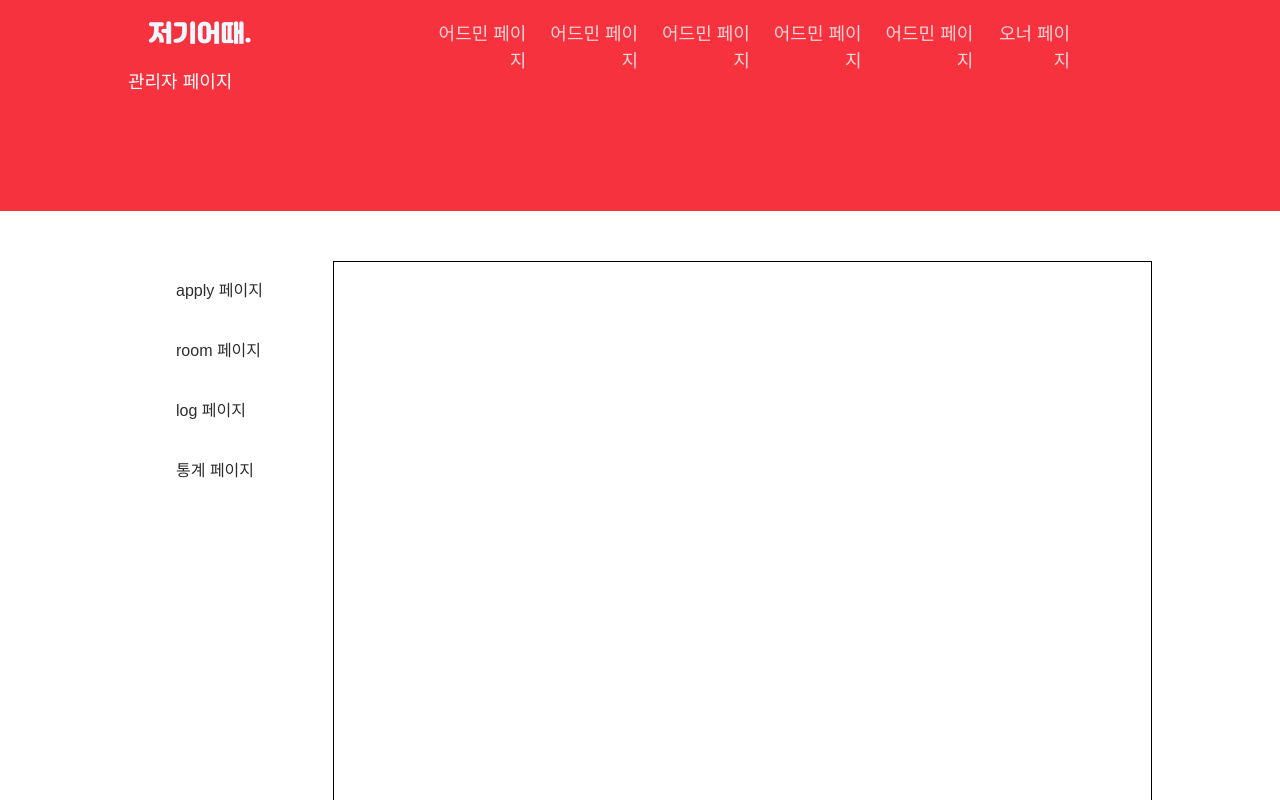
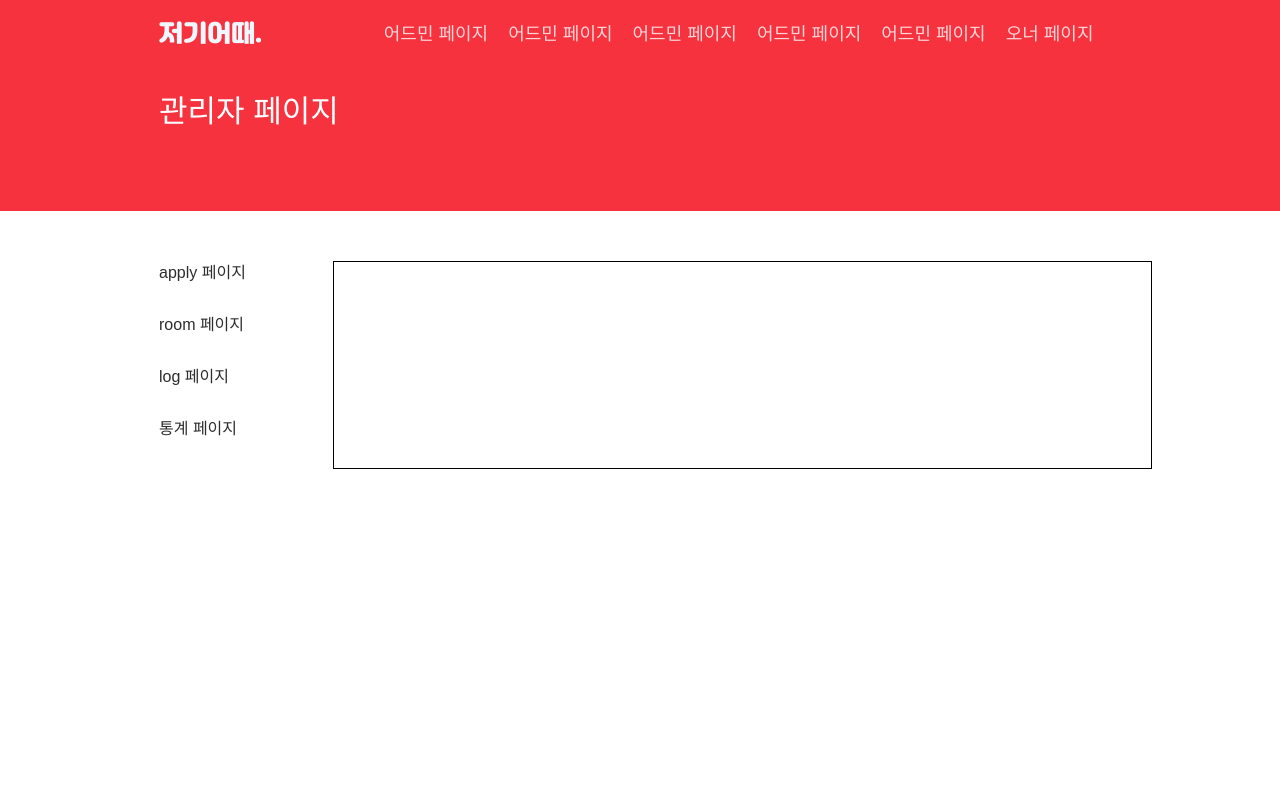
Before and after one commit to HAHproject/pj-front, a React (Create React App) app: page /admin in a window 1280 px wide. Shown: the top 800 px of the page. Built offline with nearby package versions, Linux system fonts and the light colour scheme; the HTML template or start-up script is replaced by a standard one.

Commit message:
css 구조적으로 대부분 수정

```diff
--- a/src/component/admin/Admin.css
+++ b/src/component/admin/Admin.css
@@ -2,8 +2,11 @@
     display: grid;
     grid-template-columns: 1fr 4fr;
     padding-top: 50px;
-    width: auto;
-    margin: 0px 10% 0px 10%;
+    /* width: auto;
+    margin: 0px 10% 0px 10%; */
+
+    width: 1024px;
+    margin: 0px auto;
 
 
 }
@@ -21,8 +24,7 @@
 ._left-box {
     min-width: 200px;
     height: auto;
-    top: 0;
-    padding-left: 30px;
+    padding-left: 31px;
 
 }
 
@@ -42,8 +44,12 @@
 
 
 ._right-box {
-    overflow-y: scroll;
-    height: 89vh;
+
+    /* overflow-y: scroll;
+    height: 89vh; */
+
+    height: auto;
+
     border: 1px solid black
 }
 
--- a/src/component/admin/AdminMenuBox.css
+++ b/src/component/admin/AdminMenuBox.css
@@ -12,12 +12,11 @@
 
 ._button {
     font-weight: normal;
-    margin: 8px;
+    margin: 0px 0px 28px;
     width: 70%;
     color: rgb(46, 45, 45);
     transition: background-color 0.3s, color 0.3s;
     cursor: pointer;
-    padding: 10px;
     /* box-shadow: 0px 2px 4px rgba(0, 0, 0, 0.2);
     border-radius: 10px; */
     text-decoration-line: none;
--- a/src/component/template/NormalHeader.css
+++ b/src/component/template/NormalHeader.css
@@ -1,28 +1,35 @@
 .my_header {
-    height: 211px;
+    height: 72px;
     background: #f7323f;
+    top: 0px;
+    left: 0px;
+    right: 0px;
+    transition: 0.4s;
+    position: fixed;
 
 }
 
-.section {
-    position: fixed;
-    display: grid;
-    grid-template-columns: 1fr 4fr;
-    padding: 0 10%;
-
-    top: 0;
-    left: 0;
-    width: 100%;
-    z-index: 100;
-    height: 72px;
-    background: #f7323f;
-    transition: 0.4s;
-}
-
-.section.scroll {
+.my_header.scroll {
     background: #fff;
     box-shadow: 0px 2px 3px 0px rgba(0, 0, 0, 0.1);
 }
+
+.section {
+
+    display: grid;
+    grid-template-columns: 1fr 4fr;
+
+    height: 72px;
+    background: none;
+
+    /* position: fixed;
+    padding: 0 10%;
+    width: 100%; */
+
+    width: 1024px;
+    margin: 0px auto;
+}
+
 
 
 .logo {
@@ -40,8 +47,8 @@
     color: red;
 }
 
-.section-in {
-    padding: 21px 10%;
+.section_in {
+    padding: 21px 0 0px 31px;
 
 }
 
@@ -52,15 +59,24 @@
     font-size: 18px;
 }
 
+.back_ground {
+    height: 211px;
+    background: #f7323f;
+}
+
+
 .section-2 {
     display: block;
-    padding: 72px 0 0 10%;
+    padding: 72px 0px 0px 0px;
+    width: 1024px;
+    margin: 0px auto;
 }
 
 .more {
     color: white;
     font-weight: normal;
-    font-size: 18px;
+    font-size: 31px;
+    margin: 21px 0 0 31px;
 }
 
 .fast_menu {
@@ -81,3 +97,20 @@
     color: rgba(255, 255, 255, 0.8);
     font-size: 18px;
 }
+
+.sub_menu {
+    box-shadow: 0px 3px 5px 0px rgba(0, 0, 0, 0.2);
+    width: 140px;
+    border-radius: 5px;
+    background-color: white;
+    height: auto;
+    padding: 20px;
+
+
+}
+
+.sub_menu a {
+    color: rgba(0, 0, 0, 0.87);
+    font-size: 14px;
+    text-align: left;
+}
--- a/src/component/template/NormalHeader.jsx
+++ b/src/component/template/NormalHeader.jsx
@@ -1,6 +1,8 @@
 import { Link, useLocation } from "react-router-dom"
 import './NormalHeader.css'
 import { useSelector } from "react-redux";
+import { useState } from "react";
+import AdminMenuBox from "../admin/AdminMenuBox";
 
 
 const NormalHeader = () => {
@@ -12,24 +14,37 @@ const NormalHeader = () => {
     const { scroll } = useSelector(state => state.scrolls)
     console.log('랜더링 테스트')
 
-    const test = () => {
-        console.log('테스트중입니다')
-    }
+
+    const [modal, setModal] = useState(false)
+
+
+
+    // const test = () => {
+    //     console.log('테스트중입니다')
+
+    //     setTest1(true)
+    // }
 
 
 
 
 
-    return <div className="my_header">
-        <div className={`section ${scroll ? 'scroll' : ''}`} >
-            <div className="section-in">
+    return <>
+
+        <div className={`my_header ${scroll ? 'scroll' : ''}`}>
+            <div className="section" >
+                <div className="section_in">
                     <Link to='/main' className={`logo ${scroll ? 'scroll' : ''}`} >저기어때.</Link>
                 </div>
 
-            <div className="section-in">
+                <div className="section_in">
                     <div className={`fast_menu ${scroll ? 'scroll' : ''}`} >
-                    <div style={{ color: "black" }}>
-                        <Link to="/admin" className="header-button" onMouseEnter={() => test()} >어드민 페이지</Link>
+                        <div onMouseEnter={() => setModal(true)} onMouseLeave={() => setModal(false)} >
+                            <Link to="/admin" className="header-button">어드민 페이지</Link>
+                            <div style={{ position: "absolute" }} >
+                                {modal && <div className="sub_menu"><AdminMenuBox /></div>}
+                            </div>
+
                         </div>
                         <div >
                             <Link to="/admin" className="header-button" >어드민 페이지</Link>
@@ -49,14 +64,20 @@ const NormalHeader = () => {
                     </div>
                 </div>
             </div>
+        </div>
 
+
+        <div className="back_ground">
             <div className="section-2">
                 {firstSegment === 'admin' && <h2 className="more"> 관리자 페이지</h2>}
                 {firstSegment === 'owner' && <h2 className="more"> 영업 페이지</h2>}
             </div>
+        </div>
 
 
-    </div>
+
+
+    </>
 
 }
 
```
Lines whose indentation alone changed are shown as unchanged.
